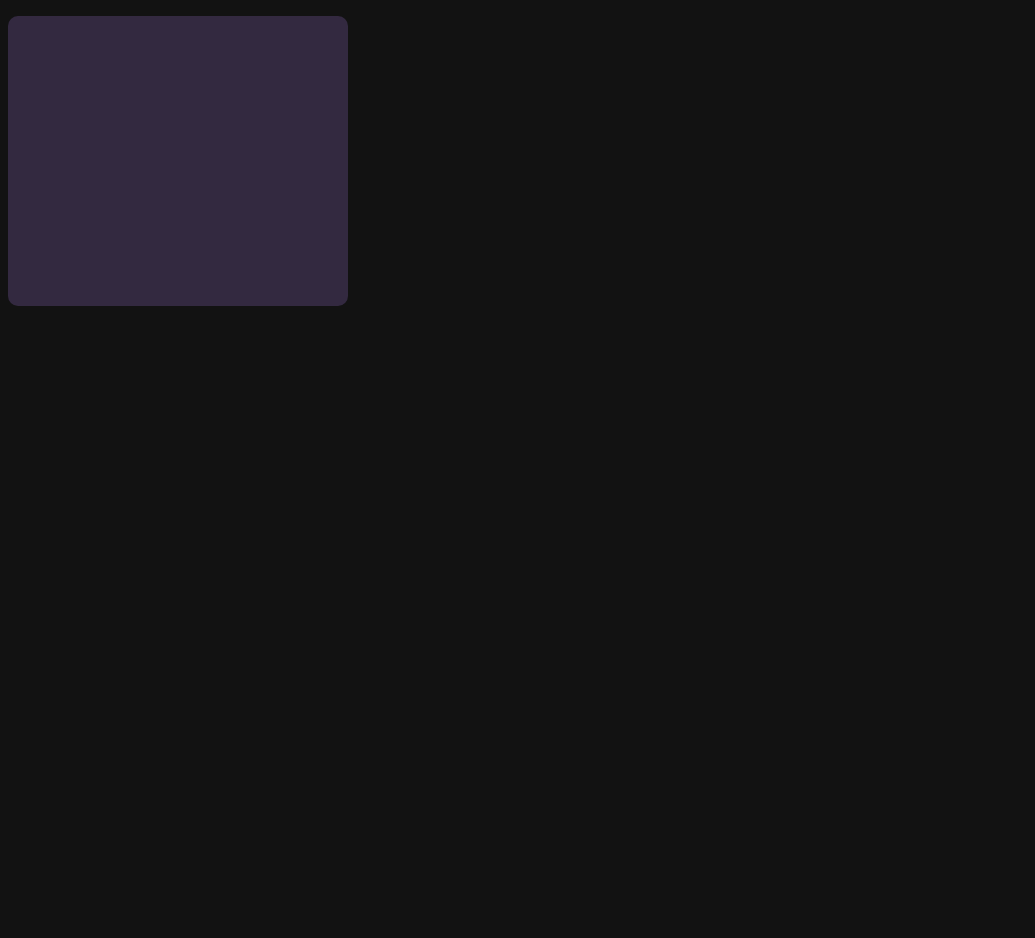
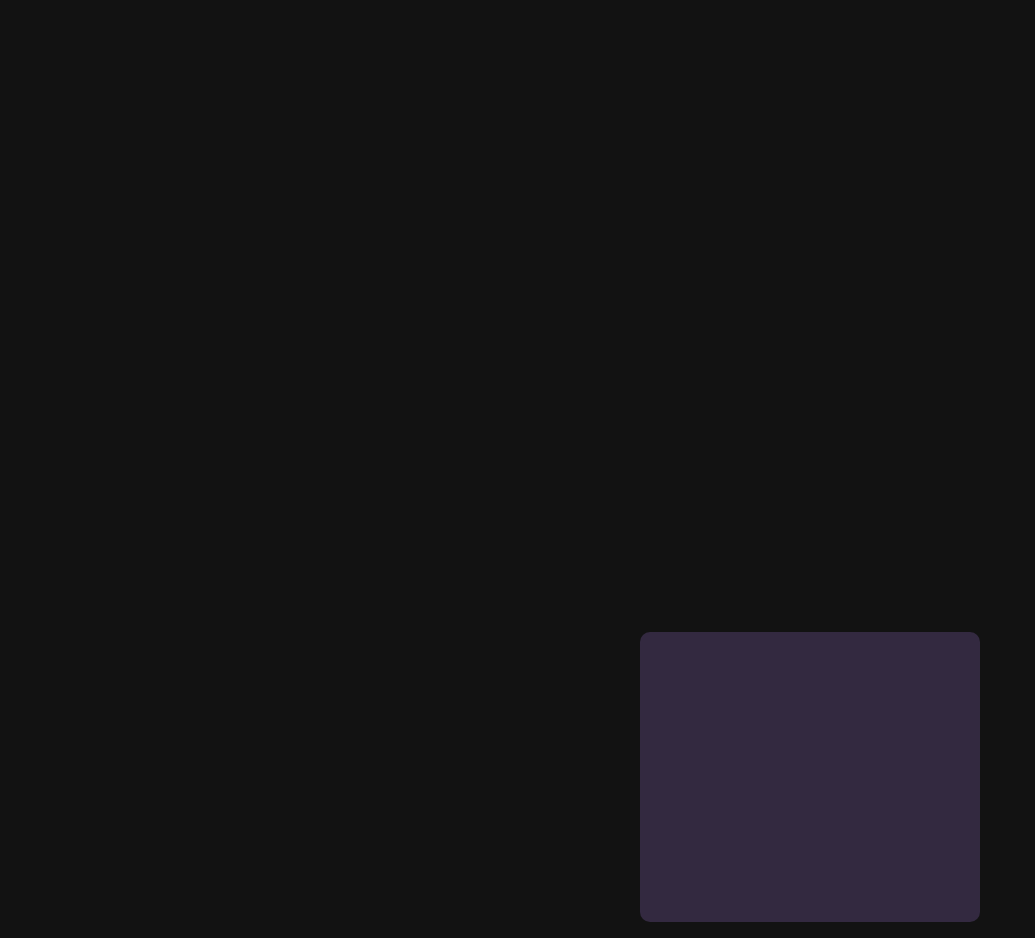
Before and after one commit to TofuPanda1234567/jsquiz, a plain HTML site: page index.html in a window 1280 px wide. Shown: the whole page, without its empty margins (0-1035 px from the left). Before the commit the page ends 800 px from the top, so only its background shows below. Drawn offline with Linux system fonts and the light colour scheme.

Commit message:
repositioned box

```diff
--- a/style.css
+++ b/style.css
@@ -8,6 +8,6 @@
     height: 250px;
     border-radius: 10px;
     padding: 20px;
-    left: 50%;
-    top: 50%;
+    margin-left: 50%;
+    margin-top: 50%;
 }
```
